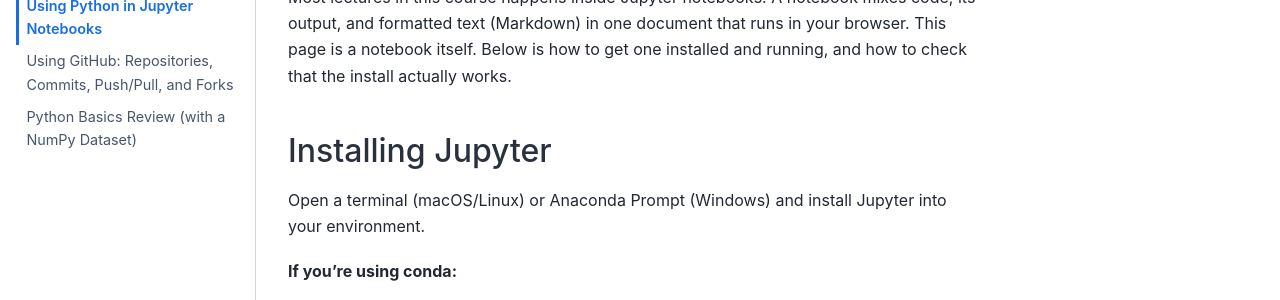
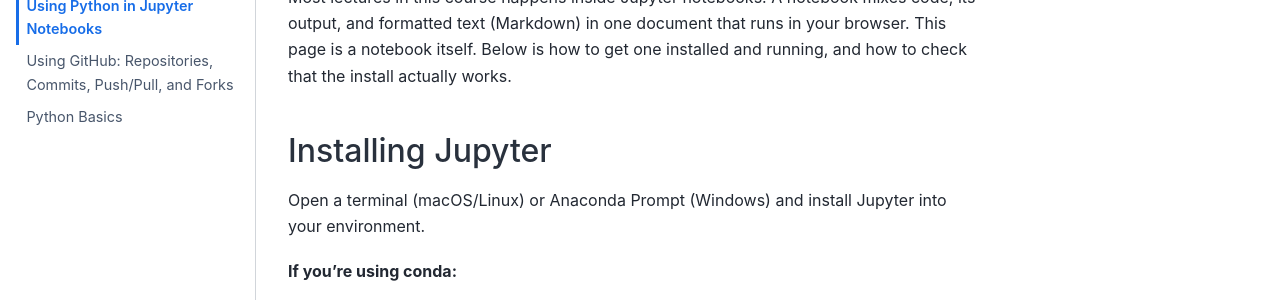
Before and after one commit to say-yas/mathematical_computing_with_python, a Jupyter Book: the page built from book/notebooks/starting_with_python.ipynb, in a window 1280 px wide. Shown: the part 242-542 px from the top of the page. Built offline with Jupyter Book 1.0.4 settings and Sphinx 7.4.7 and the Sphinx Book theme 1.1.4, drawn with Linux system fonts in a browser that asks for light colours; part of the change alters nothing that is shown.

```diff
--- a/book/_toc.yml
+++ b/book/_toc.yml
@@ -1,6 +1,6 @@
 format: jb-book
 root: intro
 chapters:
-  - file: notebooks/Aug9_using_python
-  - file: notebooks/Aug9_using_github
-  - file: notebooks/Aug11_python_basics
+  - file: notebooks/starting_with_python
+  - file: notebooks/starting_with_github
+  - file: notebooks/basics_python
```
Also changed, not shown: book/notebooks/Aug11_python_basics.ipynb (deleted), book/notebooks/basics_python.ipynb (added), book/notebooks/starting_with_github.md (renamed from book/notebooks/Aug9_using_github.md), book/notebooks/starting_with_python.ipynb (renamed from book/notebooks/Aug9_using_python.ipynb), 1 other file.
